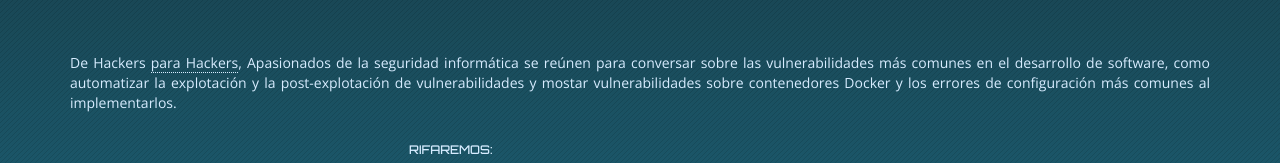
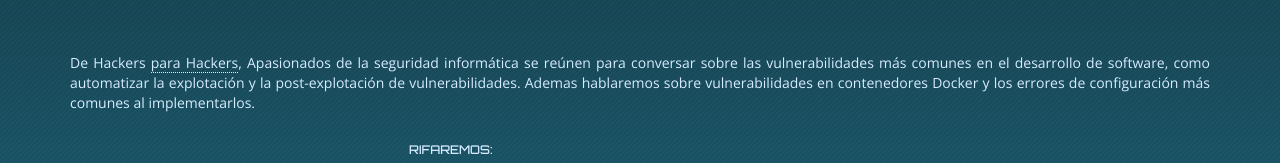
Before and after one commit to HacknDrinks/hackndrinks.github.io, a plain HTML site: page index.html in a window 1280 px wide. Shown: the part 507-670 px from the top of the page. Drawn offline with nearby package versions, Linux system fonts and the light colour scheme.

Commit message:
Some Fixes

```diff
--- a/index.html
+++ b/index.html
@@ -39,7 +39,7 @@
                         </div>
                     </div>
                     <div class="content"><p>De Hackers <a>para Hackers</a>,
-                        Apasionados de la seguridad informática se reúnen para conversar sobre las vulnerabilidades más comunes en el desarrollo de software, como automatizar la explotación y la post-explotación de vulnerabilidades y mostar vulnerabilidades sobre contenedores Docker y los errores de configuración más comunes al implementarlos.
+                        Apasionados de la seguridad informática se reúnen para conversar sobre las vulnerabilidades más comunes en el desarrollo de software, como automatizar la explotación y la post-explotación de vulnerabilidades. Ademas hablaremos sobre vulnerabilidades en contenedores Docker y los errores de configuración más comunes al implementarlos.
                         </br></br>
                         <div class="rif-container">
                             <p><h6>RIFAREMOS:</h6></p>
```
